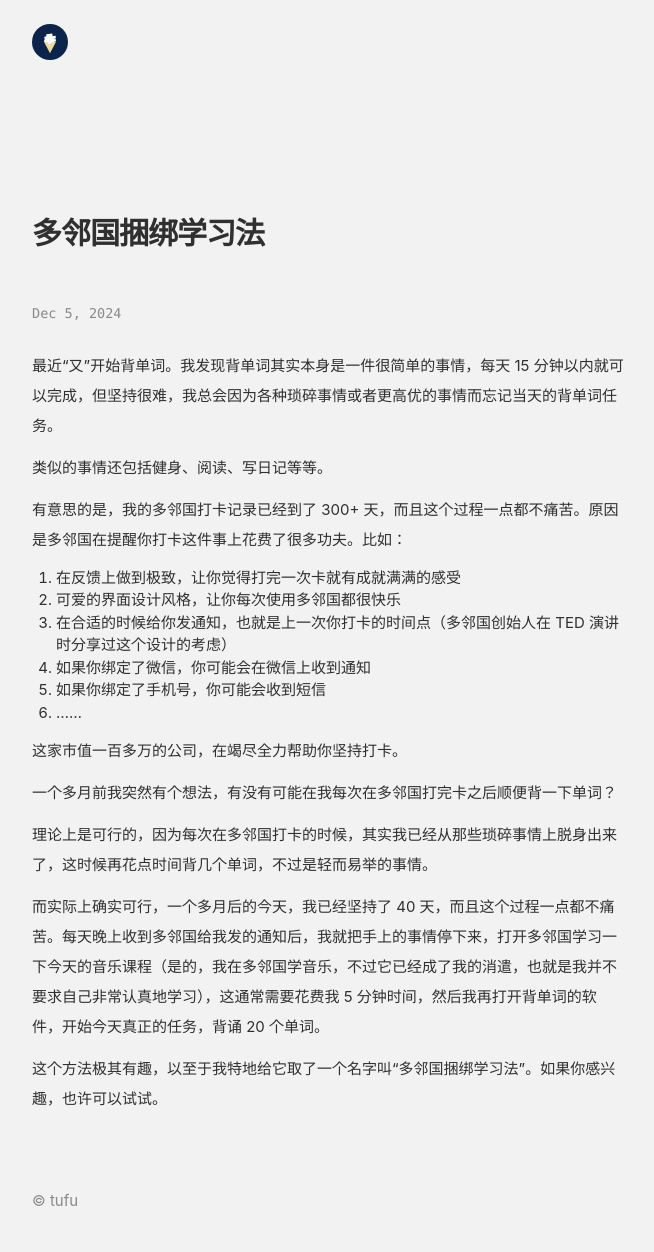
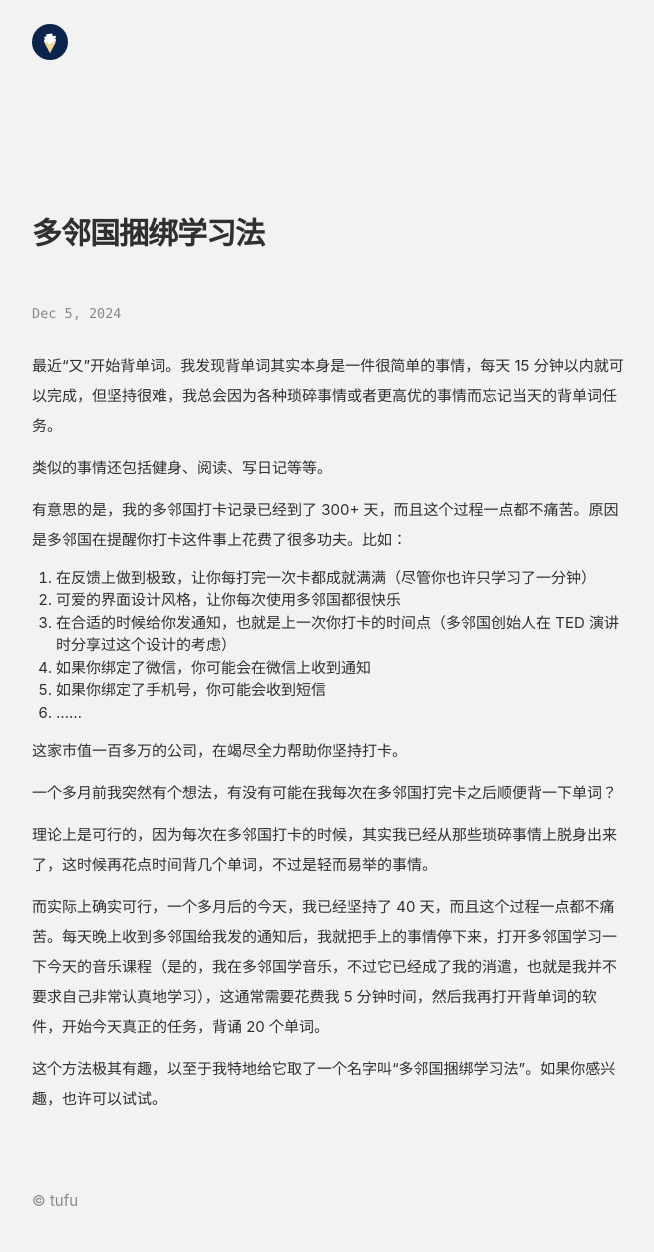
Before and after one commit to tufucheung/tufucheung.github.io, a Jekyll site: the page built from _posts/2024-12-05-learn-with-duolingo.md, in a window 1280 px wide. Shown: the whole page, without its empty margins (312-966 px from the left). Built offline with Jekyll 4.4.1, drawn with Linux system fonts in a browser that asks for light colours.

Commit message:
更新 2024-12-05-learn-with-duolingo.md

```diff
--- a/_posts/2024-12-05-learn-with-duolingo.md
+++ b/_posts/2024-12-05-learn-with-duolingo.md
@@ -9,7 +9,7 @@ title: 多邻国捆绑学习法
 
 有意思的是，我的多邻国打卡记录已经到了 300+ 天，而且这个过程一点都不痛苦。原因是多邻国在提醒你打卡这件事上花费了很多功夫。比如：
 
-1. 在反馈上做到极致，让你觉得打完一次卡就有成就满满的感受
+1. 在反馈上做到极致，让你每打完一次卡都成就满满（尽管你也许只学习了一分钟）
 2. 可爱的界面设计风格，让你每次使用多邻国都很快乐
 3. 在合适的时候给你发通知，也就是上一次你打卡的时间点（多邻国创始人在 TED 演讲时分享过这个设计的考虑）
 4. 如果你绑定了微信，你可能会在微信上收到通知
```
